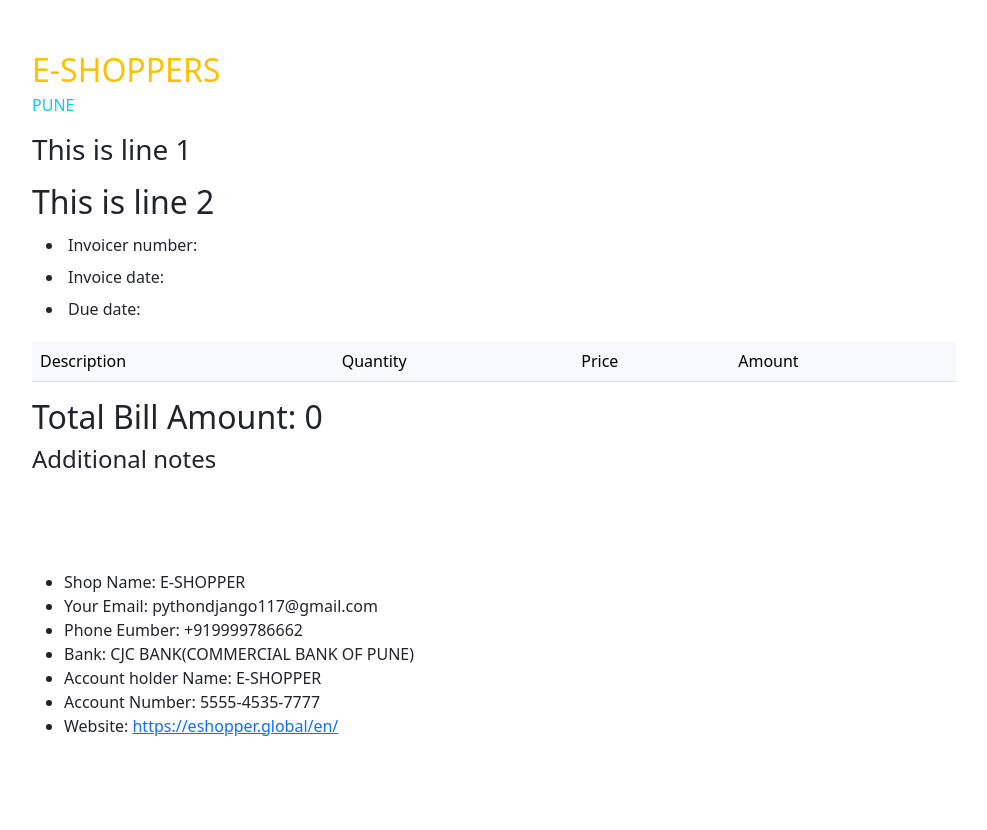
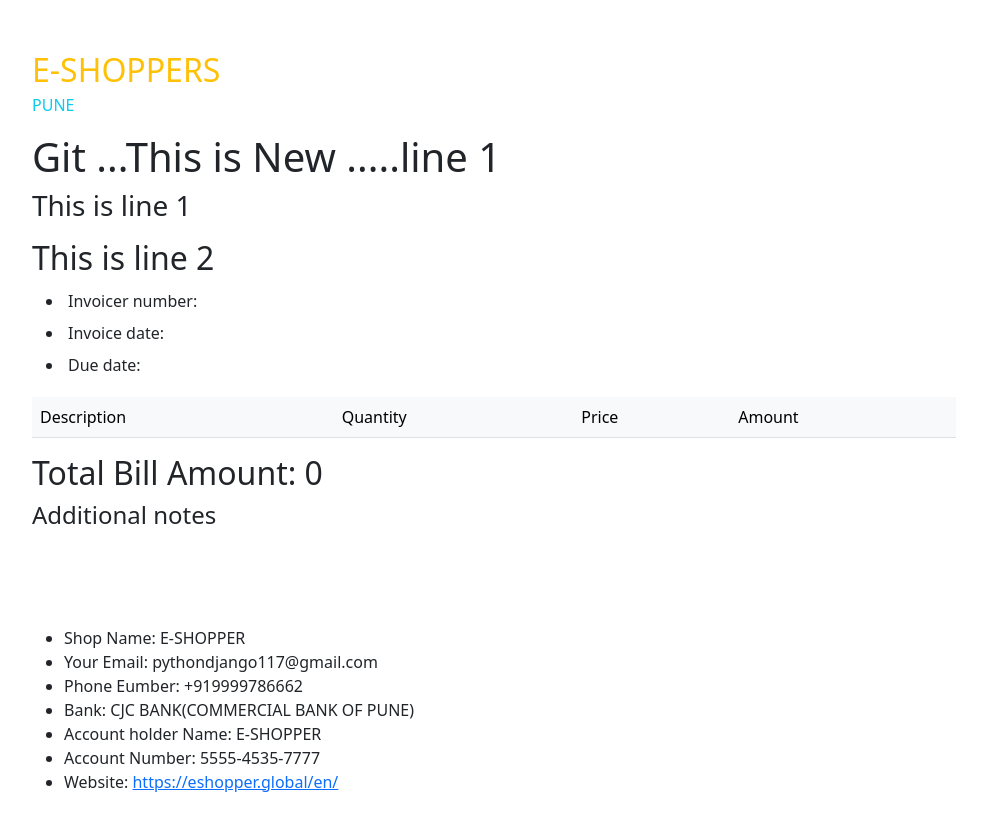
Before and after one commit to rajatpatle/E_shoppers_web, a React (Create React App) app in the folder new_crud/: page /invoice in a window 1280 px wide. Shown: the part 1440-2270 px from the top of the page, without its empty margins (146-1133 px from the left). Built offline with nearby package versions, Linux system fonts and the light colour scheme.

Commit message:
commit some change

```diff
--- a/new_crud/src/AppRoutes/Invoice/ClientDetails.js
+++ b/new_crud/src/AppRoutes/Invoice/ClientDetails.js
@@ -1,6 +1,7 @@
 export default function ClientDetails({ clientId, clientAddress }) {
   return (
     <>
+ <h1>Git ...This is New .....line 1</h1>
     <h3>This is line 1</h3>
       <section className="mt-10">
         <h2>{clientId}</h2>
```
